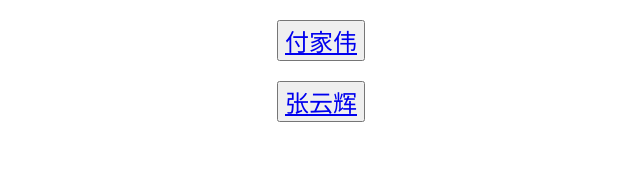
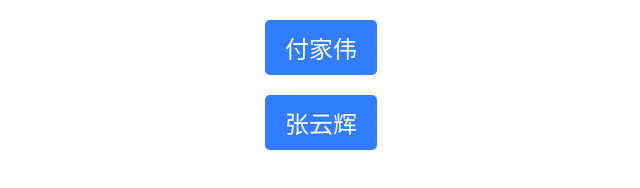
Before and after one commit to XinXiWangSZ/XinXiWangSZ, a plain HTML site: page index.html in a window 1280 px wide. Shown: the whole page, without its empty margins (319-959 px from the left). Drawn offline with Linux system fonts and the light colour scheme.

Commit message:
Add files via upload

```diff
--- a/index.html
+++ b/index.html
@@ -7,14 +7,8 @@
     <meta name="apple-mobile-web-app-capable" content="yes">
     <meta name="viewport" content="width=device-width,initial-scale=1,minimum-scale=1,maximum-scale=1,user-scalable=no">
     <link rel="icon" href="/favicon.ico">
-    <title>访客电子证件</title>
-    <style>
-        button {
-            margin: 20px auto;
-            font-size: 24px;
-            display: block;
-        }
-    </style>
+    <title>访客选择</title>
+    <link rel="stylesheet" type="text/css" href="./style.css">
 </head>
 
 <body>
--- a/style.css
+++ b/style.css
@@ -195,3 +195,18 @@ p {
 #clock,#validity {
 font-family: system-ui, -apple-system, BlinkMacSystemFont, segoe ui, Roboto, Helvetica, Arial, sans-serif;
 }
+
+a {
+text-decoration: none;
+color: #fff;
+}
+
+button {
+    background-color: #317cff;
+    margin: 20px auto;
+    padding: 10px 20px;
+    font-size: 24px;
+    display: block;
+    border: #317cff;
+    border-radius: 5px;
+}
```
